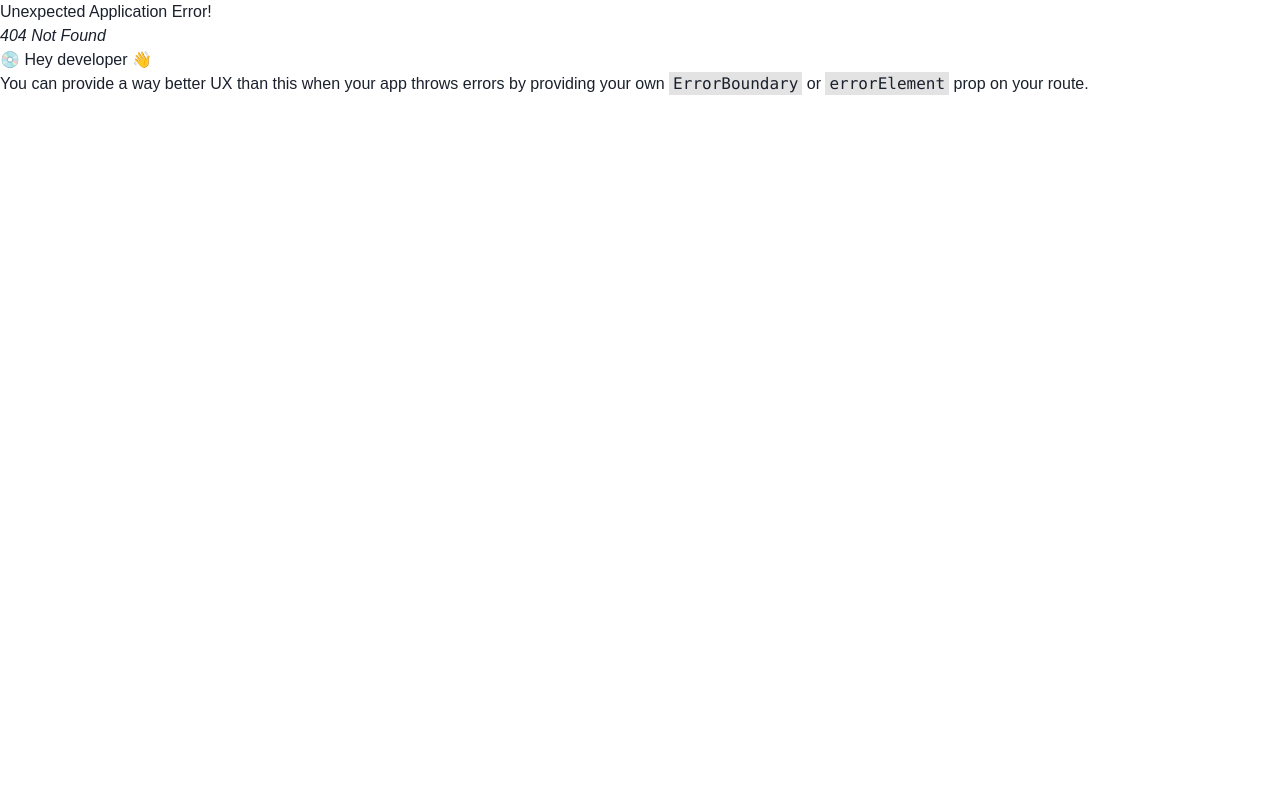
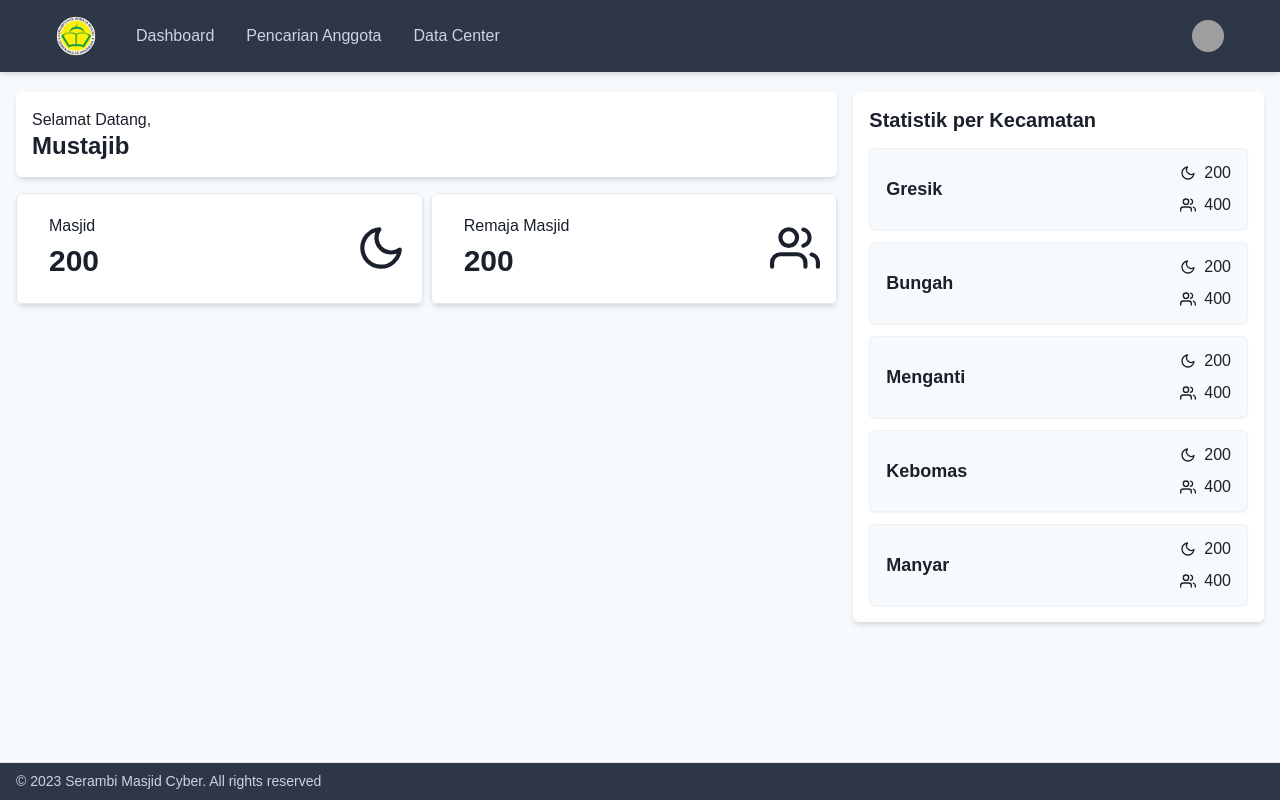
Before and after one commit to adheramaf7/serambi-masjid-cyber-proto, a React (Vite) app: page /home in a window 1280 px wide. Before the commit this address had no page. Built offline with nearby package versions, Linux system fonts and the light colour scheme; grey boxes are pictures that could not be loaded.

Commit message:
dashboard page

```diff
--- a/package.json
+++ b/package.json
@@ -19,6 +19,7 @@
     "match-sorter": "^6.3.1",
     "react": "^18.2.0",
     "react-dom": "^18.2.0",
+    "react-icons": "^4.7.1",
     "react-router-dom": "^6.6.2",
     "sort-by": "^1.2.0"
   },
--- a/src/Layouts/Main.jsx
+++ b/src/Layouts/Main.jsx
@@ -1,6 +1,7 @@
-import { Box, Flex, Avatar, HStack, Link, IconButton, Button, Menu, MenuButton, MenuList, MenuItem, MenuDivider, useDisclosure, useColorModeValue, Stack } from '@chakra-ui/react';
+import { Box, Flex, Avatar, HStack, Link, IconButton, Button, Menu, MenuButton, MenuList, MenuItem, MenuDivider, useDisclosure, useColorModeValue, Stack, Text, Container } from '@chakra-ui/react';
 import { HamburgerIcon, CloseIcon } from '@chakra-ui/icons';
 import ApplicationLogo from '../Components/ApplicationLogo';
+import { Outlet } from 'react-router-dom';
 
 const Links = ['Dashboard', 'Pencarian Anggota', 'Data Center'];
 
@@ -22,30 +23,39 @@ export default function Main() {
   const { isOpen, onOpen, onClose } = useDisclosure();
 
   return (
-    <>
-      <Box bg={useColorModeValue('gray.100', 'gray.900')} px={4}>
-        <Flex h={16} alignItems={'center'} justifyContent={'space-between'}>
+    <Stack direction="column" minH="100vh" bg="gray.50">
+      <Box bg={'gray.700'} px={4} boxShadow="md">
+        <Flex px={{ base: 4, md: 10 }} py={4} alignItems={'center'} justifyContent={'space-between'}>
           <IconButton size={'md'} icon={isOpen ? <CloseIcon /> : <HamburgerIcon />} aria-label={'Open Menu'} display={{ md: 'none' }} onClick={isOpen ? onClose : onOpen} />
           <HStack spacing={8} alignItems={'center'}>
-            <Box>
+            <Box maxW="40px">
               <ApplicationLogo />
             </Box>
             <HStack as={'nav'} spacing={4} display={{ base: 'none', md: 'flex' }}>
               {Links.map((link) => (
-                <NavLink key={link}>{link}</NavLink>
+                <NavLink key={link}>
+                  <Text textColor="gray.300" _hover={{ textColor: 'gray.800' }}>
+                    {link}
+                  </Text>
+                </NavLink>
               ))}
             </HStack>
           </HStack>
           <Flex alignItems={'center'}>
             <Menu>
               <MenuButton as={Button} rounded={'full'} variant={'link'} cursor={'pointer'} minW={0}>
-                <Avatar size={'sm'} src={'https://images.unsplash.com/photo-1493666438817-866a91353ca9?ixlib=rb-0.3.5&q=80&fm=jpg&crop=faces&fit=crop&h=200&w=200&s=b616b2c5b373a80ffc9636ba24f7a4a9'} />
+                <Stack direction="row" align="center">
+                  <Text textColor="gray.300" hidden={{ base: true, sm: false }}>
+                    Mustajib
+                  </Text>
+                  <Avatar size={'sm'} src={'https://images.unsplash.com/photo-1493666438817-866a91353ca9?ixlib=rb-0.3.5&q=80&fm=jpg&crop=faces&fit=crop&h=200&w=200&s=b616b2c5b373a80ffc9636ba24f7a4a9'} />
+                </Stack>
               </MenuButton>
               <MenuList>
-                <MenuItem>Link 1</MenuItem>
-                <MenuItem>Link 2</MenuItem>
+                <MenuItem>Profile</MenuItem>
+                <MenuItem>Setting</MenuItem>
                 <MenuDivider />
-                <MenuItem>Link 3</MenuItem>
+                <MenuItem>Logout</MenuItem>
               </MenuList>
             </Menu>
           </Flex>
@@ -55,16 +65,26 @@ export default function Main() {
           <Box pb={4} display={{ md: 'none' }}>
             <Stack as={'nav'} spacing={4}>
               {Links.map((link) => (
-                <NavLink key={link}>{link}</NavLink>
+                <NavLink key={link}>
+                  <Text textColor="gray.300" _hover={{ textColor: 'gray.800' }}>
+                    {link}
+                  </Text>
+                </NavLink>
               ))}
             </Stack>
           </Box>
         ) : null}
       </Box>
 
-      <Box p={4}>
-        <Outlet />
+      <Flex py="3" grow="1">
+        <Container maxW="8xl">
+          <Outlet />
+        </Container>
+      </Flex>
+
+      <Box mt="auto" bg={'gray.700'} color={'gray.300'} px="4" py="2" borderTop="1px" borderColor="gray.200">
+        <Text fontSize="sm">© 2023 Serambi Masjid Cyber. All rights reserved</Text>
       </Box>
-    </>
+    </Stack>
   );
 }
--- a/src/Pages/Dashboard.jsx
+++ b/src/Pages/Dashboard.jsx
@@ -1,3 +1,99 @@
+import { Box, Stack, Text, Heading, Stat, Flex, StatLabel, StatNumber, useColorModeValue, GenericAvatarIcon } from '@chakra-ui/react';
+import { FiUser, FiMoon, FiUsers } from 'react-icons/fi';
+
+const kecamatan = [
+  {
+    name: 'Gresik',
+    masjid: 200,
+    remas: 400,
+  },
+  {
+    name: 'Bungah',
+    masjid: 200,
+    remas: 400,
+  },
+  {
+    name: 'Menganti',
+    masjid: 200,
+    remas: 400,
+  },
+  {
+    name: 'Kebomas',
+    masjid: 200,
+    remas: 400,
+  },
+  {
+    name: 'Manyar',
+    masjid: 200,
+    remas: 400,
+  },
+];
+
+const StatsCard = ({ label, number, icon }) => {
+  return (
+    <Stat px={{ base: 2, md: 4 }} py={'5'} shadow={'md'} border={'1px solid'} borderColor={'gray.200'} rounded={'md'}>
+      <Flex justifyContent={'space-between'}>
+        <Box pl={{ base: 2, md: 4 }}>
+          <StatLabel fontWeight={'medium'} fontSize={'md'}>
+            {label}
+          </StatLabel>
+          <StatNumber fontSize={'3xl'} fontWeight={'semibold'}>
+            {number}
+          </StatNumber>
+        </Box>
+        <Box my={'auto'} color={useColorModeValue('gray.800', 'gray.200')} alignContent={'center'}>
+          {icon}
+        </Box>
+      </Flex>
+    </Stat>
+  );
+};
+
 export default function Dashboard() {
-  return <></>;
+  return (
+    <Stack spacing="4" direction="row">
+      <Box flex="4">
+        <Box p="4" boxShadow="md" rounded={'md'} mb="4" bg="white">
+          <Text>Selamat Datang,</Text>
+          <Heading fontSize="2xl">Mustajib</Heading>
+        </Box>
+        <Stack direction={'row'} spacing={2} justify={'space-between'}>
+          <Box flex={1} bg="white">
+            <StatsCard icon={<FiMoon fontSize={'50'} />} label={'Masjid'} number={200} />
+          </Box>
+          <Box flex={1} bg="white">
+            <StatsCard icon={<FiUsers fontSize={'50'} />} label={'Remaja Masjid'} number={200} />
+          </Box>
+        </Stack>
+      </Box>
+      <Box flex="2">
+        <Stack p="4" boxShadow="md" rounded={'md'} bg="white">
+          <Heading fontSize="xl" mb="2">
+            Statistik per Kecamatan
+          </Heading>
+          <Stack spacing="3">
+            {kecamatan.map((kec) => (
+              <Stack bg="gray.50" px="4" rounded={'md'} shadow={'sm'} border={'1px'} borderColor={'gray.100'} py="3" direction={'row'} justify={'space-between'} align={'center'}>
+                <Box>
+                  <Text fontSize={'lg'} fontWeight={'semibold'}>
+                    {kec.name}
+                  </Text>
+                </Box>
+                <Stack>
+                  <Stack direction={'row'} align={'center'}>
+                    <FiMoon />
+                    <Text>{kec.masjid}</Text>
+                  </Stack>
+                  <Stack direction={'row'} align={'center'}>
+                    <FiUsers />
+                    <Text>{kec.remas}</Text>
+                  </Stack>
+                </Stack>
+              </Stack>
+            ))}
+          </Stack>
+        </Stack>
+      </Box>
+    </Stack>
+  );
 }
--- a/src/Pages/Login.jsx
+++ b/src/Pages/Login.jsx
@@ -1,6 +1,7 @@
 import { Flex, Box, FormControl, FormLabel, Input, Checkbox, Stack, Link, Button, Heading, Text, useColorModeValue, InputGroup, InputRightElement, useBoolean, IconButton } from '@chakra-ui/react';
 import ApplicationLogo from '../Components/ApplicationLogo';
 import { ViewIcon, ViewOffIcon } from '@chakra-ui/icons';
+import { Link as RouterLink } from 'react-router-dom';
 
 export default function Login() {
   const [showPassword, setShowPassword] = useBoolean();
@@ -35,6 +36,7 @@ export default function Login() {
                 <Checkbox>Remember me</Checkbox>
                 <Link color={'blue.400'}>Forgot password?</Link>
               </Stack>
+              <RouterLink to={'/home'}>
                 <Button
                   bg={'blue.400'}
                   color={'white'}
@@ -43,6 +45,7 @@ export default function Login() {
                   }}>
                   Sign in
                 </Button>
+              </RouterLink>
             </Stack>
           </Stack>
         </Box>
```
Also changed, not shown: src/router.jsx (+11 -0 lines), 1 other file (tests, documents, lock files or other folders). Lines whose indentation alone changed are shown as unchanged.
